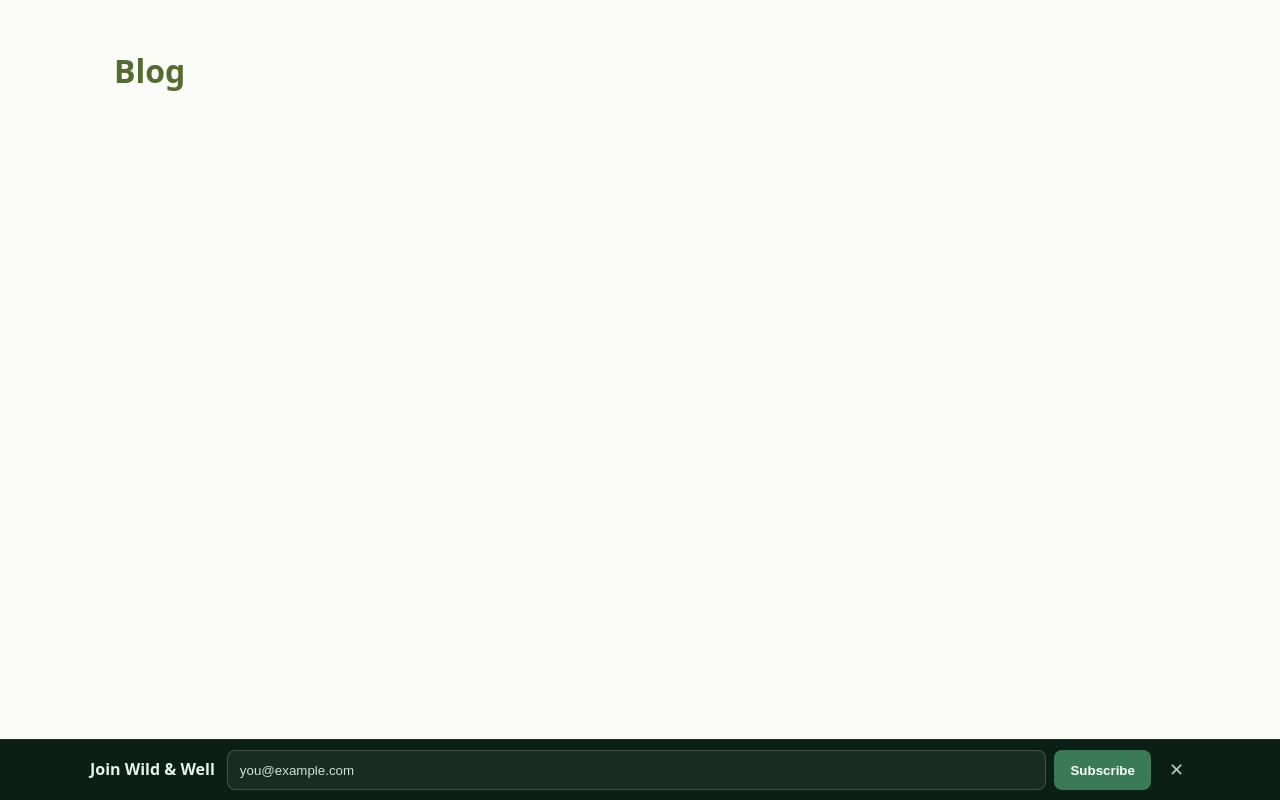
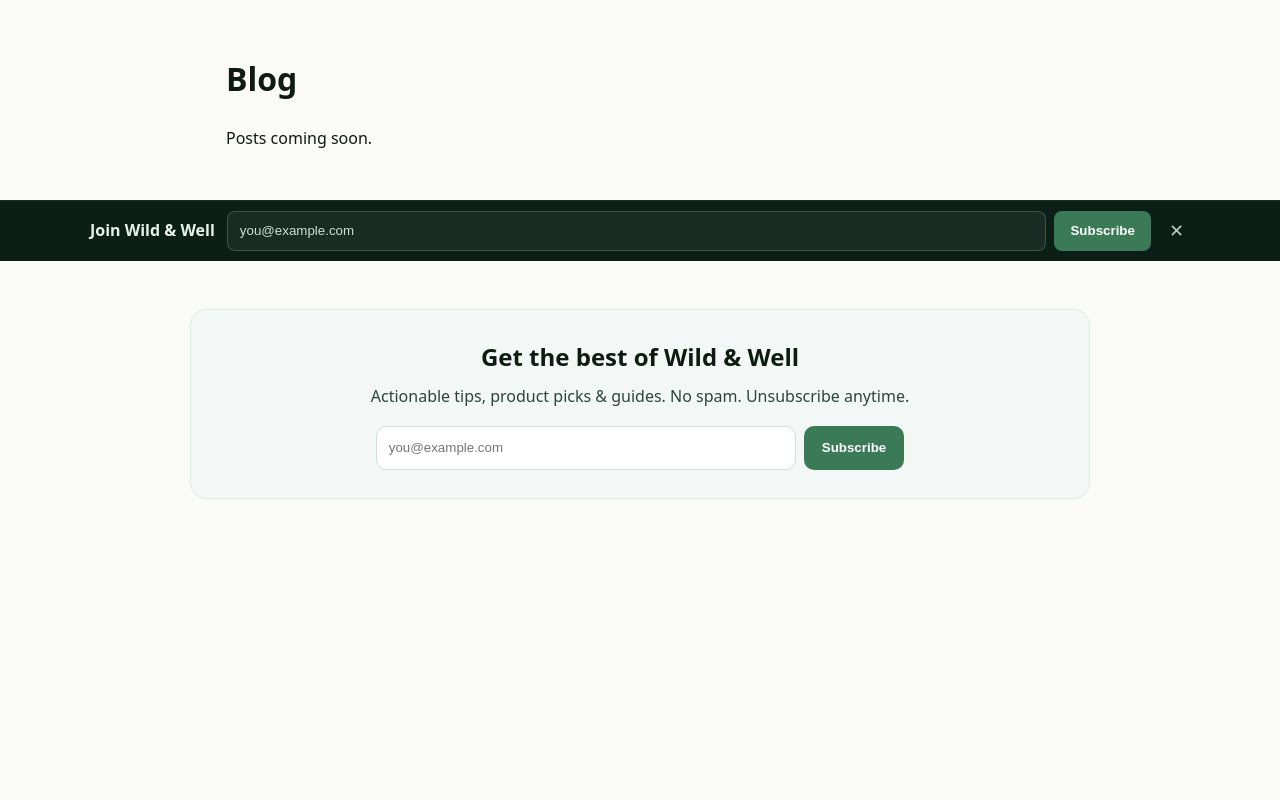
Before and after one commit to dariosandison/Eco---Holistic, a Next.js app: page /blog in a window 1280 px wide. Shown: the top 800 px of the page. Built offline with nearby package versions, Linux system fonts and the light colour scheme.

Commit message:
Update index.js

```diff
--- a/pages/blog/index.js
+++ b/pages/blog/index.js
@@ -1,74 +1,37 @@
-// /pages/blog/index.js
+// pages/blog/index.js
+import SEO from "../../components/SEO";
 import Link from "next/link";
-import SEO from "../../components/SEO";
 import { getAllPostsMeta } from "../../src/lib/blog";
 
-export async function getStaticProps() {
-  const posts = getAllPostsMeta();
-  posts.sort((a, b) => (a.updated < b.updated ? 1 : -1));
-  return { props: { posts } };
+export default function BlogIndex({ posts, url }) {
+  return (
+    <>
+      <SEO
+        title="Blog"
+        description="All articles from Wild & Well"
+        url={url}
+      />
+      <main className="container" style={{ maxWidth: 860, margin: "0 auto", padding: "2rem 1rem" }}>
+        <h1>Blog</h1>
+        {posts.length === 0 && <p>Posts coming soon.</p>}
+        <ul style={{ listStyle: "none", padding: 0 }}>
+          {posts.map((p) => (
+            <li key={p.slug} style={{ margin: "1rem 0", paddingBottom: "1rem", borderBottom: "1px solid #eee" }}>
+              <h3 style={{ margin: "0 0 .25rem" }}>
+                <Link href={`/blog/${p.slug}`}>{p.title}</Link>
+              </h3>
+              {p.date && <small style={{ color: "#666" }}>{p.date}</small>}
+              {p.description && <p style={{ marginTop: ".5rem" }}>{p.description}</p>}
+            </li>
+          ))}
+        </ul>
+      </main>
+    </>
+  );
 }
 
-export default function BlogIndex({ posts }) {
-  const tokens = {
-    brand: "#6b8e23",
-    brandDark: "#556b2f",
-    text: "#0f1a10",
-    muted: "#4b5563",
-    bg: "#fafaf7",
-    card: "#ffffff",
-    border: "#e5eadf"
-  };
-
-  return (
-    <div
-      style={{
-        ["--brand"]: tokens.brand,
-        ["--brand-dark"]: tokens.brandDark,
-        ["--text"]: tokens.text,
-        ["--muted"]: tokens.muted,
-        ["--bg"]: tokens.bg,
-        ["--card"]: tokens.card,
-        ["--border"]: tokens.border,
-        background: "var(--bg)",
-        minHeight: "100vh",
-        color: "var(--text)"
-      }}
-    >
-      <SEO title="Blog" description="Latest articles from Wild & Well." path="/blog" />
-      <main style={{ maxWidth: 1100, margin: "0 auto", padding: 24 }}>
-        <h1 style={{ color: "var(--brand-dark)" }}>Blog</h1>
-        <section
-          style={{
-            marginTop: 16,
-            display: "grid",
-            gridTemplateColumns: "repeat(auto-fit, minmax(260px, 1fr))",
-            gap: 16
-          }}
-        >
-          {posts.map((p) => (
-            <article
-              key={p.slug}
-              style={{
-                border: "1px solid var(--border)",
-                borderRadius: 16,
-                padding: 18,
-                background: "var(--card)"
-              }}
-            >
-              <h3 style={{ margin: "0 0 8px", color: "var(--brand-dark)" }}>
-                <Link href={`/blog/${p.slug}`} style={{ textDecoration: "none", color: "inherit" }}>
-                  {p.title}
-                </Link>
-              </h3>
-              <p style={{ margin: "0 0 12px", color: "var(--muted)" }}>{p.excerpt}</p>
-              <Link href={`/blog/${p.slug}`} style={{ color: "var(--brand)", fontWeight: 600, textDecoration: "none" }}>
-                Read post →
-              </Link>
-            </article>
-          ))}
-        </section>
-      </main>
-    </div>
-  );
+export function getStaticProps() {
+  const posts = getAllPostsMeta();
+  const url = "https://www.wild-and-well.store/blog";
+  return { props: { posts, url } };
 }
```
